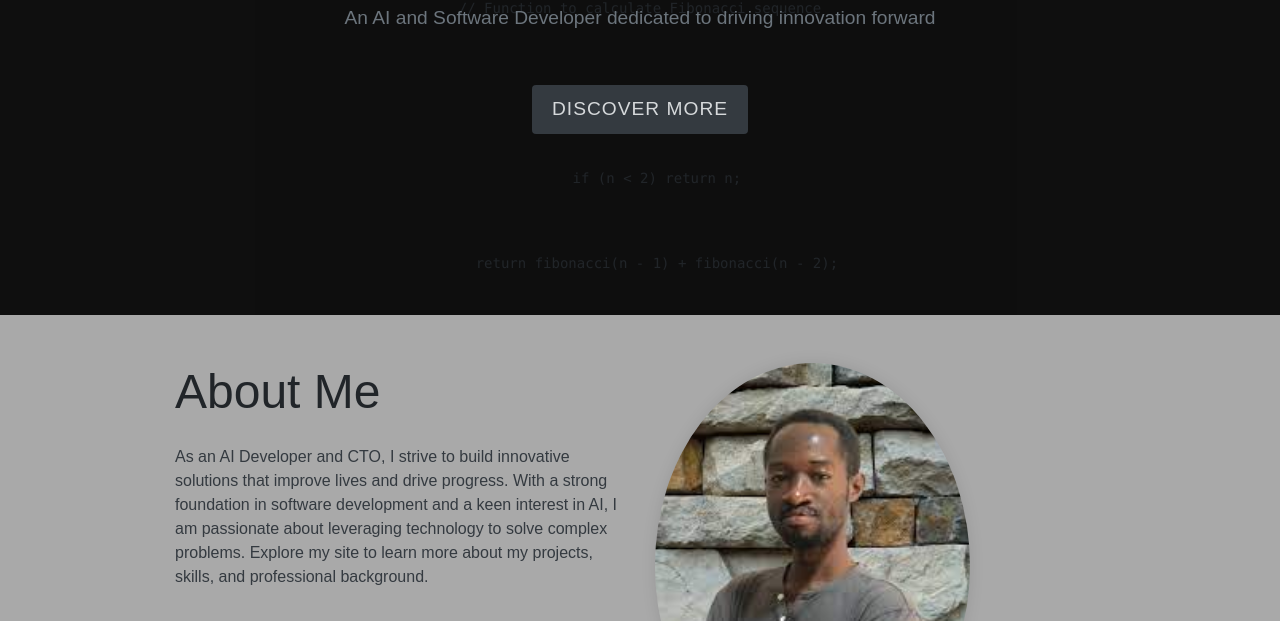
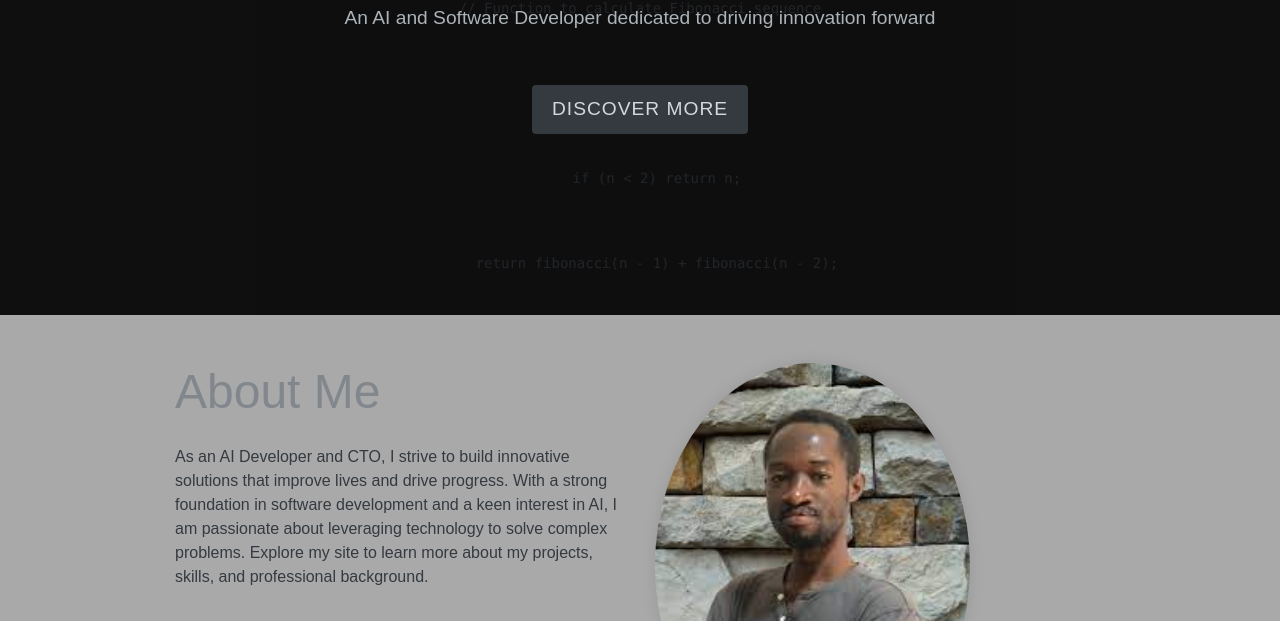
Before and after one commit to PatrickAttankurugu/PatrickAttankurugu.github.io, a website: page index.html in a window 1280 px wide. Shown: the part 541-1162 px from the top of the page. Drawn offline with nearby package versions, Linux system fonts and the light colour scheme.

Commit message:
changed text color

```diff
--- a/styles.css
+++ b/styles.css
@@ -20,12 +20,12 @@ img {
 
 .display-4 {
     font-size: 2.5rem;
-    color: #212529;
+    color: #81878d;
 }
 
 .lead {
     font-size: 1.25rem;
-    color: #6C757D;
+    color: #acb3b9;
 }
 
 /*NAVBAR*/
@@ -219,7 +219,7 @@ img {
 }
 
 #projects .display-4 {
-    color: #343a40;
+    color: #424446;
     font-size: 2.5rem;
     margin-bottom: 50px;
     text-transform: uppercase;
```
